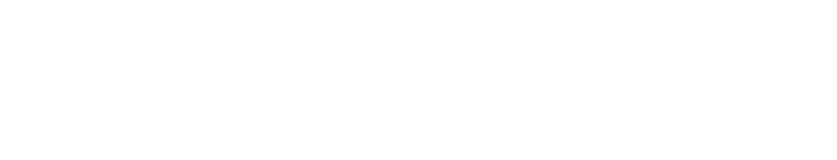
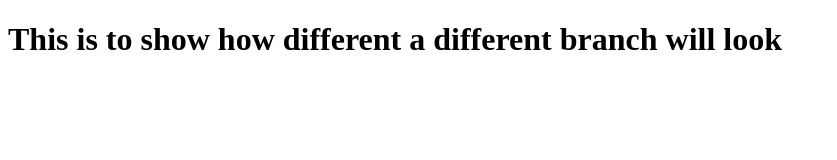
Before and after one commit to MayaFox23/MyFirstRepository, a plain HTML site: page index.html in a window 1280 px wide. Shown: the whole page, without its empty margins (0-837 px from the left). Drawn offline with Linux system fonts and the light colour scheme.

Commit message:
This is for block1

```diff
--- a/index.html
+++ b/index.html
@@ -5,5 +5,7 @@
     <meta name="viewport" content="width=device-width, initial-scale=1.0" />
     <title>Document</title>
   </head>
-  <body></body>
+  <body>
+    <h1>This is to show how different a different branch will look</h1>
+  </body>
 </html>
```
